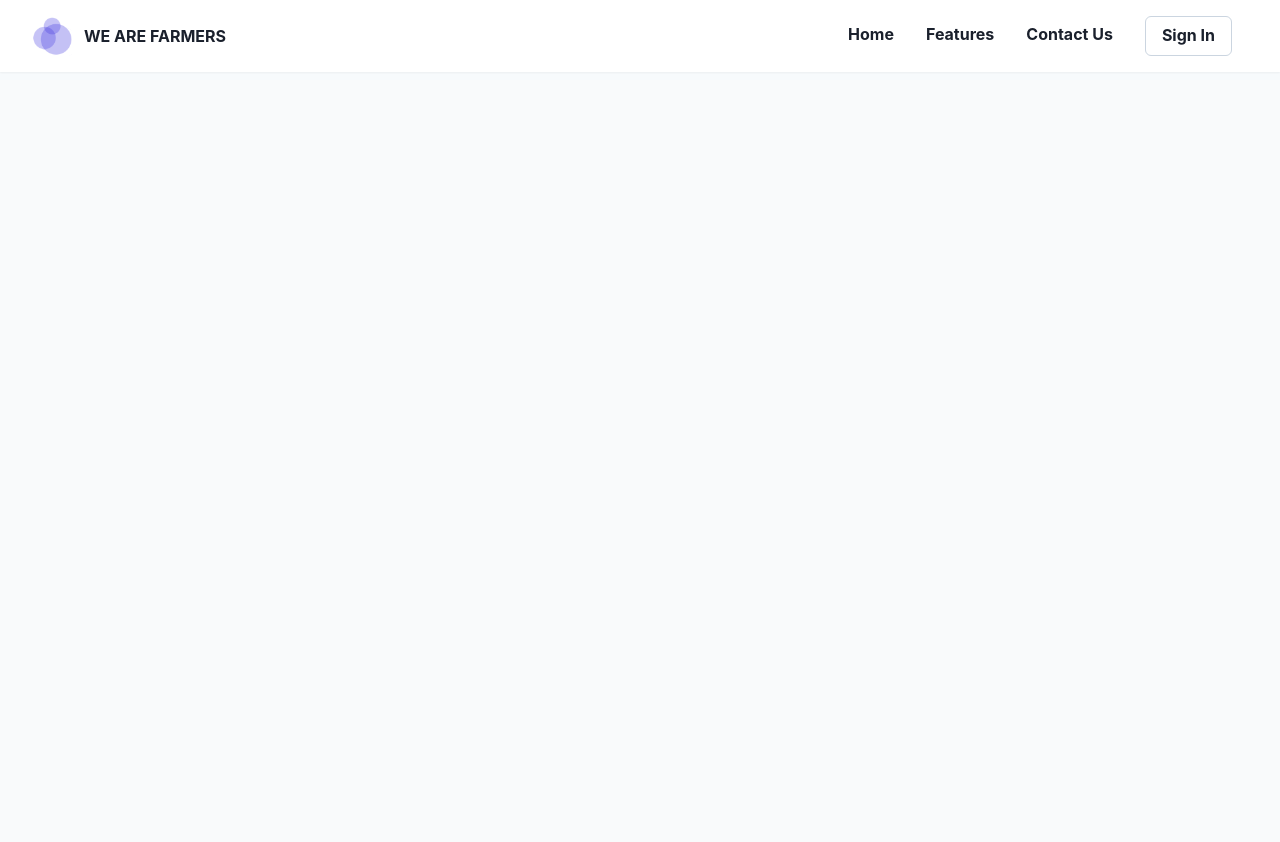
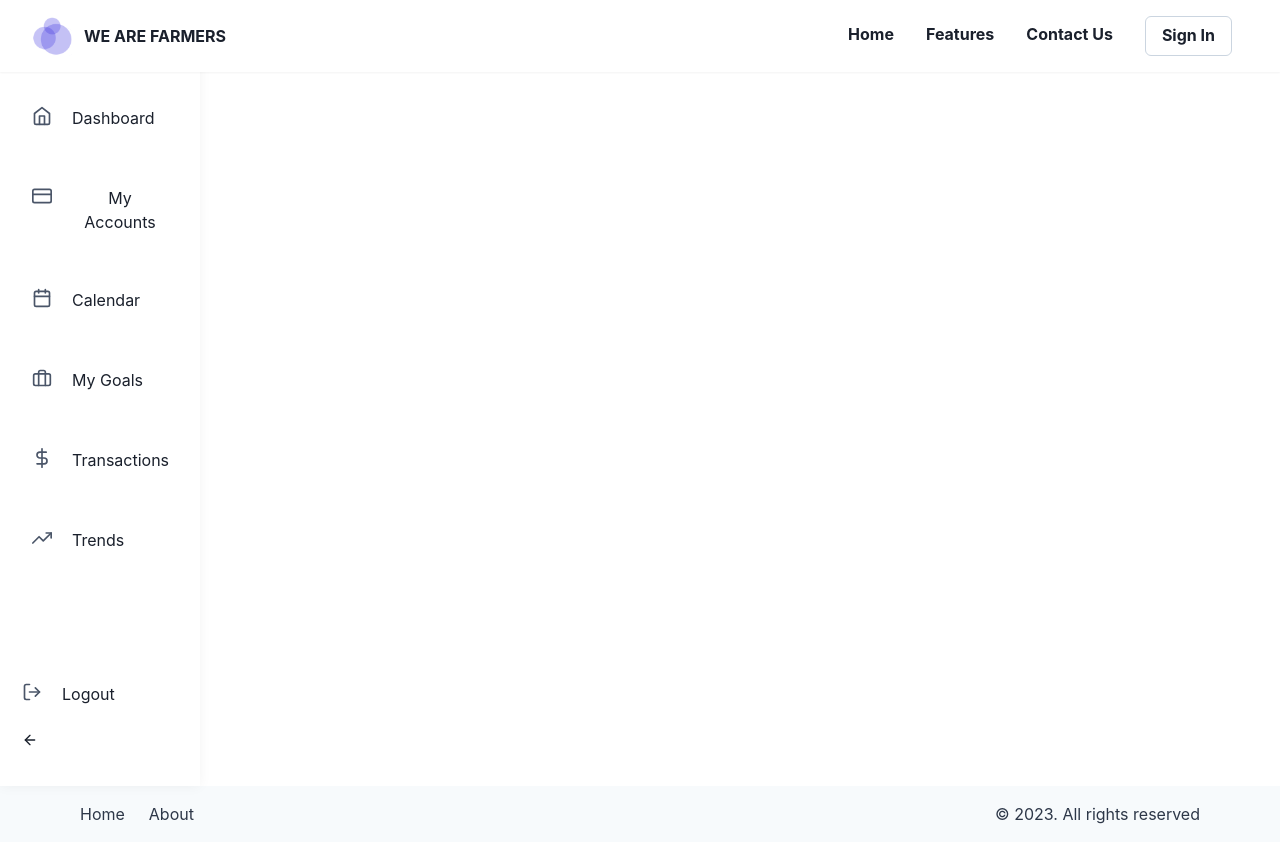
Before and after one commit to 2212-tyrannosuarus/Fat-Stack, a React (Create React App) app: page /dashboard in a window 1280 px wide. Before the commit the page ends 800 px from the top, so only its background shows below. Built offline with nearby package versions, Linux system fonts and the light colour scheme.

Commit message:
progress sidebar

```diff
--- a/src/components/Dashboard/index.js
+++ b/src/components/Dashboard/index.js
@@ -1,7 +1,11 @@
 import React from "react";
-
+import Sidebar from "../Sidebar";
 const Dashboard = () => {
-  return <div>Dashboard</div>;
+  return (
+    <>
+      <Sidebar />
+    </>
+  );
 };
 
 export default Dashboard;
--- /dev/null
+++ b/src/components/Sidebar/index.js
@@ -0,0 +1,106 @@
+import React, { useState } from "react";
+import {
+  Flex,
+  Text,
+  IconButton,
+  Menu,
+  MenuButton,
+  Link,
+  Icon,
+} from "@chakra-ui/react";
+
+import {
+  FiHome,
+  FiCalendar,
+  FiTrendingUp,
+  FiCreditCard,
+  FiDollarSign,
+  FiBriefcase,
+  FiArrowRight,
+  FiArrowLeft,
+  FiLogOut,
+} from "react-icons/fi";
+
+const NavItem = ({ icon, title, active, navSize }) => {
+  return (
+    <Flex
+      mt={30}
+      flexDir="column"
+      w="100%"
+      alignItems={navSize == "small" ? "center" : "flex-start"}
+    >
+      <Menu placement="right">
+        <Link
+          p={3}
+          borderRadius={8}
+          _hover={{ bg: "gray.100" }}
+          w={navSize == "large" && "100%"}
+        >
+          <MenuButton w="100%">
+            <Flex>
+              <Icon
+                as={icon}
+                fontSize="xl"
+                color={active ? "#82AAAD" : "gray.600"}
+              />
+              <Text ml={5} display={navSize == "small" ? "none" : "flex"}>
+                {title}
+              </Text>
+            </Flex>
+          </MenuButton>
+        </Link>
+      </Menu>
+    </Flex>
+  );
+};
+
+export default function Sidebar() {
+  const [navSize, changeNavSize] = useState("large");
+  return (
+    <Flex
+      pos="sticky"
+      boxShadow="0 0px 12px 0 rgba(0, 0, 0, 0.05)"
+      w={navSize == "small" ? "75px" : "200px"}
+      flexDir="column"
+    >
+      <Flex
+        px="5"
+        py="16"
+        flexDir="column"
+        w="100%"
+        alignItems={navSize == "small" ? "center" : "flex-start"}
+        as="nav"
+      >
+        <Link to="/dashboard">
+          <NavItem navSize={navSize} icon={FiHome} title="Dashboard" Link="/" />
+        </Link>
+        <Link to="/profile">
+          <NavItem navSize={navSize} icon={FiCreditCard} title="My Accounts" />
+        </Link>
+        <NavItem navSize={navSize} icon={FiCalendar} title="Calendar" />
+        <NavItem navSize={navSize} icon={FiBriefcase} title="My Goals" />
+        <NavItem navSize={navSize} icon={FiDollarSign} title="Transactions" />
+        <NavItem navSize={navSize} icon={FiTrendingUp} title="Trends" />
+      </Flex>
+
+      <Flex
+        p="5%"
+        flexDir="column"
+        w="100%"
+        alignItems={navSize == "small" ? "center" : "flex-start"}
+        mb={4}
+      >
+        <NavItem navSize={navSize} icon={FiLogOut} title="Logout" />
+        <IconButton
+          background="none"
+          _hover={{ background: "none" }}
+          icon={navSize === "large" ? <FiArrowLeft /> : <FiArrowRight />}
+          onClick={() => {
+            if (navSize == "small") changeNavSize("large");
+            else changeNavSize("small");
+          }}
+        />
+      </Flex>
+    </Flex>
+  );
+}
```
Also changed, not shown: src/components/Dashboard/Overview.css (deleted).
